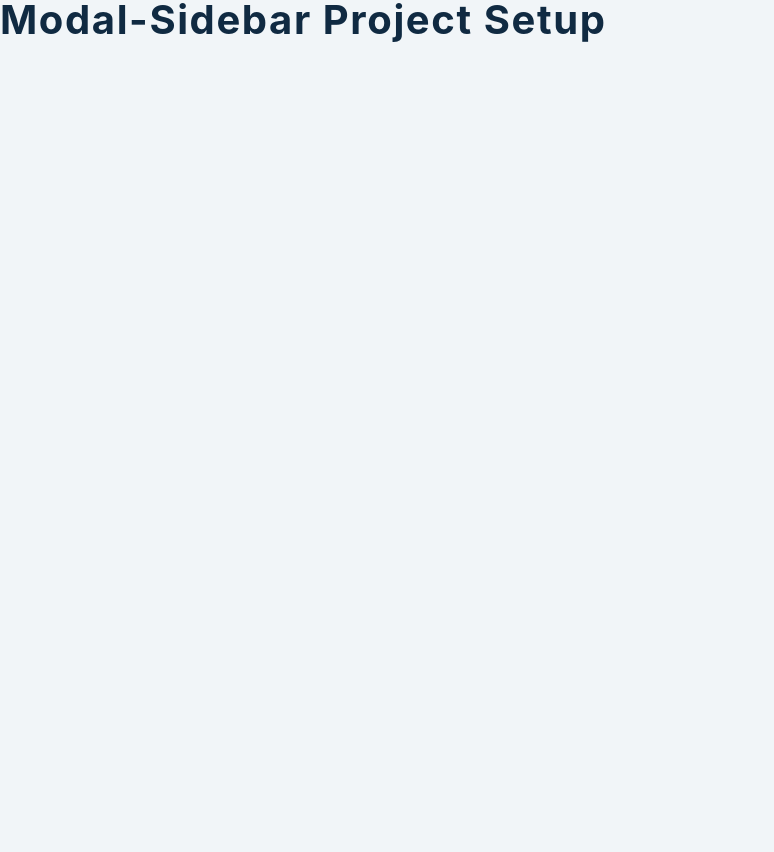
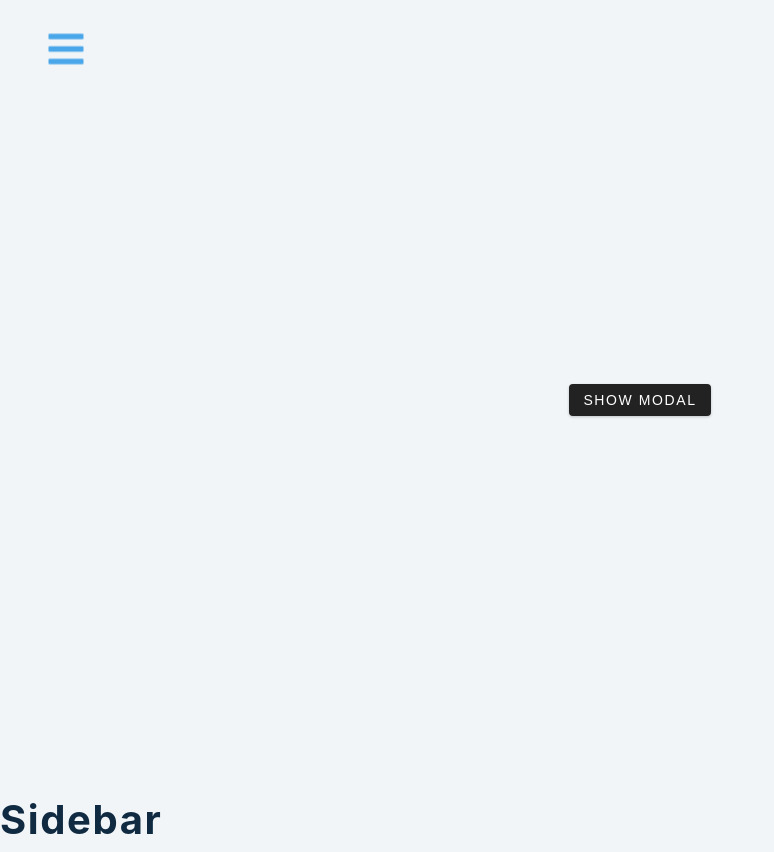
Before and after one commit to nataliecardot/react-sidebar-modal, a React (Create React App) app: page / in a window 1280 px wide. Shown: the whole page, without its empty margins (0-774 px from the left). Before the commit the page ends 800 px from the top, so only its background shows below. Built offline with nearby package versions, Linux system fonts and the light colour scheme; the HTML template or start-up script is replaced by a standard one.

Commit message:
Add static content

```diff
--- a/src/App.js
+++ b/src/App.js
@@ -6,7 +6,9 @@
 function App() {
   return (
     <>
-      <h2>modal-sidebar project setup</h2>
+      <Home />
+      <Modal />
+      <Sidebar />
     </>
   );
 }
--- a/src/Home.js
+++ b/src/Home.js
@@ -1,8 +1,15 @@
-import React, { useContext } from 'react'
-import { FaBars } from 'react-icons/fa'
+import React, { useContext } from 'react';
+import { FaBars } from 'react-icons/fa';
 
 const Home = () => {
-  return <h2>home component</h2>
-}
+  return (
+    <main>
+      <button className="sidebar-toggle">
+        <FaBars />
+      </button>
+      <button className="btn">show modal</button>
+    </main>
+  );
+};
 
-export default Home
+export default Home;
--- a/src/Modal.js
+++ b/src/Modal.js
@@ -1,7 +1,17 @@
-import React from 'react'
-import { FaTimes } from 'react-icons/fa'
+import React from 'react';
+import { FaTimes } from 'react-icons/fa';
+
 const Modal = () => {
-  return <h2>Modal</h2>
-}
+  return (
+    <div className={`modal-overlay`}>
+      <div className="modal-container">
+        <h3>modal content</h3>
+        <button className="close-modal-btn">
+          <FaTimes />
+        </button>
+      </div>
+    </div>
+  );
+};
 
-export default Modal
+export default Modal;
```
